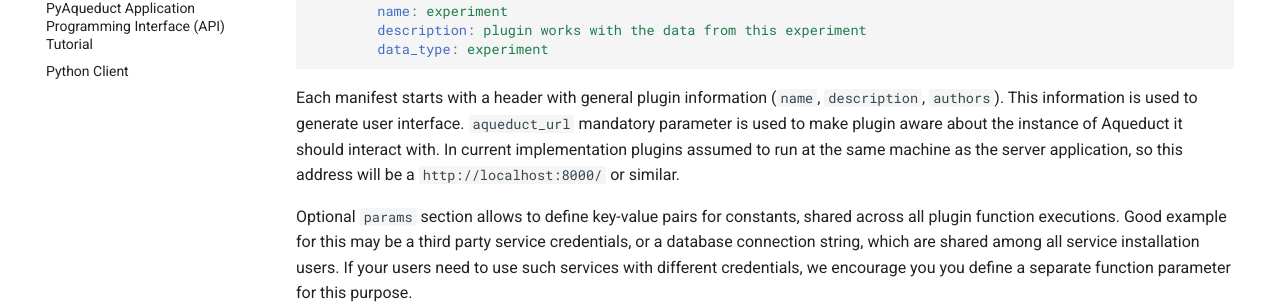
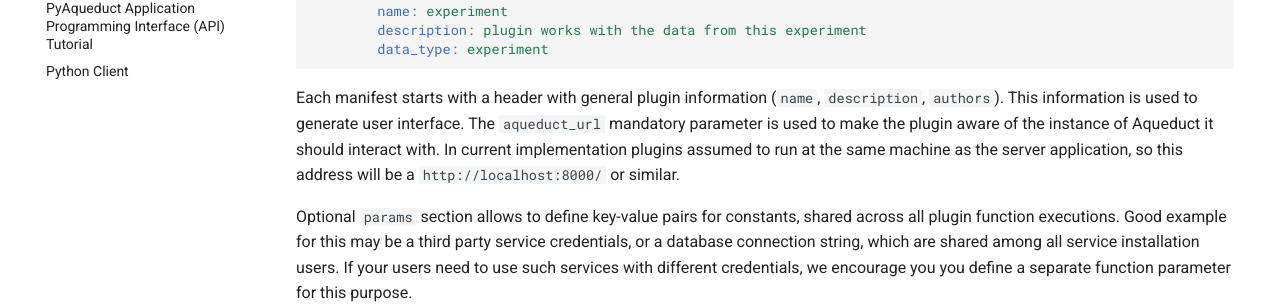
Before and after one commit to AqueductHub/aqueductcore, an MkDocs documentation site: the page built from docs/plugins.md, in a window 1280 px wide and 900 px high, scrolled down 1467 px. Shown: the part 172-478 px from the top of the window. Built offline with MkDocs 1.6.1 and Material for MkDocs 9.7.7, drawn with Linux system fonts in a browser that asks for light colours; the version menu is left out.

Commit message:
Update docs/plugins.md
Co-authored-by: Gabriel Gallardo <gabriel.gallardo@riverlane.com>
Signed-off-by: Stanislav Protasov <stanislav.protasov@gmail.com>

```diff
--- a/docs/plugins.md
+++ b/docs/plugins.md
@@ -88,7 +88,7 @@
 
 Each manifest starts with a header with general plugin information (`name`, `description`,
 `authors`). This information is used to generate user interface.
-`aqueduct_url` mandatory parameter is used to make plugin aware about the instance of Aqueduct
+The `aqueduct_url` mandatory parameter is used to make the plugin aware of the instance of Aqueduct
 it should interact with. In current implementation plugins assumed to run at the same machine
 as the server application, so this address will be a `http://localhost:8000/` or similar.
 
```
